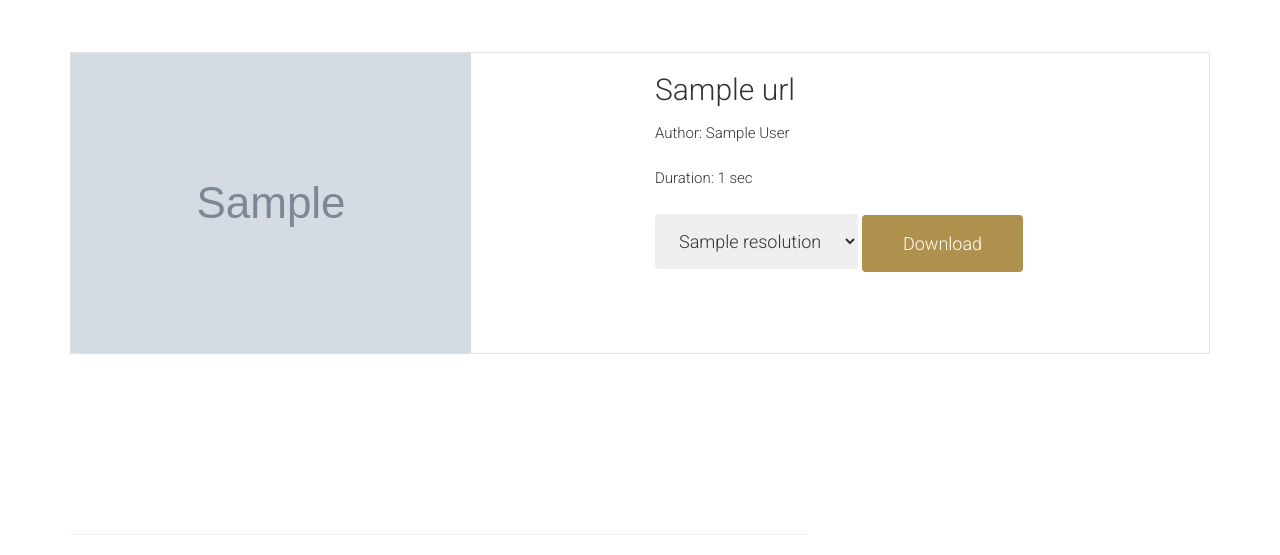
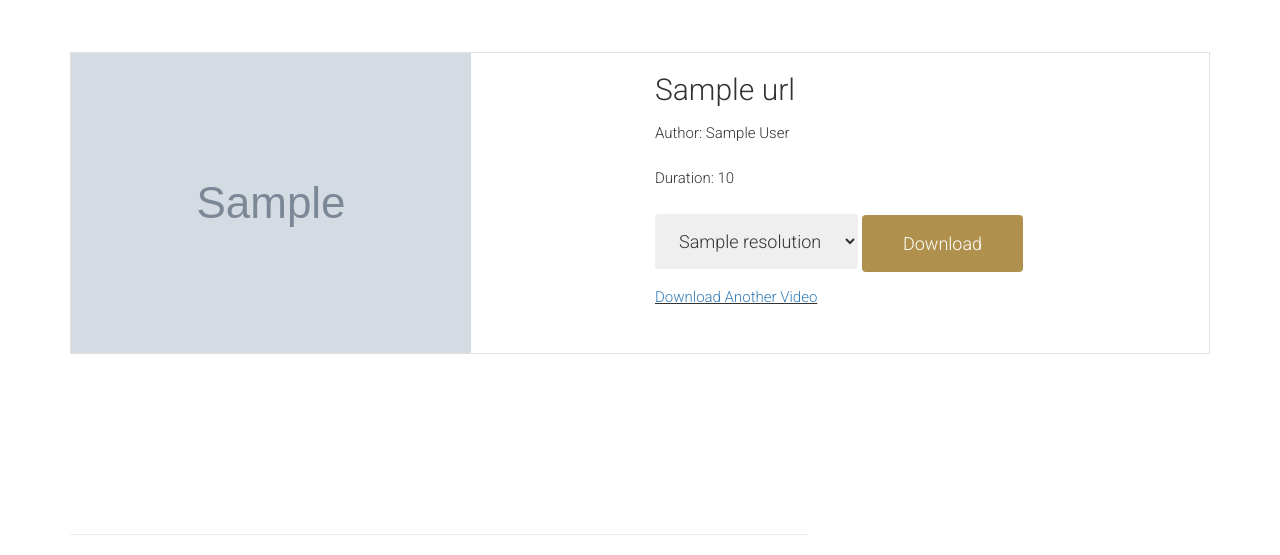
Before and after one commit to GitauHarrison/youtube-video-downloader, a Flask app: template app/templates/download.html in a window 1280 px wide. Shown: the part 206-761 px from the top of the page. Run offline with Flask 2, Linux system fonts and the light colour scheme; the template is opened without the code that fills it: most values are stand-ins (such as "Sample title", 1, 10 or a date in 2020); grey boxes marked "Sample" are stand-in pictures; some libraries are stand-ins or nearby versions.

Commit message:
Fix: Improve user experience in the download page
- Display video duration in the format hr:min:sec
- Display link to quickly return to the home page in the download page

```diff
--- a/app/templates/download.html
+++ b/app/templates/download.html
@@ -14,7 +14,7 @@
         <div class="col-md-6">
             <h2> {{ url.title }} </h2>
             <p>Author: {{ url.author }}</p>
-            <p>Duration: {{ url.length }} sec</p>
+            <p>Duration: {{ video_duration }}</p>
             <form action="{{ url_for('download') }}" method="POST">
                 <select name="itag">
                     {% for i in url.streams.filter(progressive=True) %}
@@ -22,6 +22,9 @@
                     {% endfor %}
                 </select>
                 <button type="submit" class="btn btn-primary">Download</button>
+                <p style="text-decoration: underline;">
+                    <a href="{{ url_for('index') }}">Download Another Video</a>
+                </p>
             </form>
         </div>
 </div>
```
Also changed, not shown: app/routes.py (+10 -1 lines).
